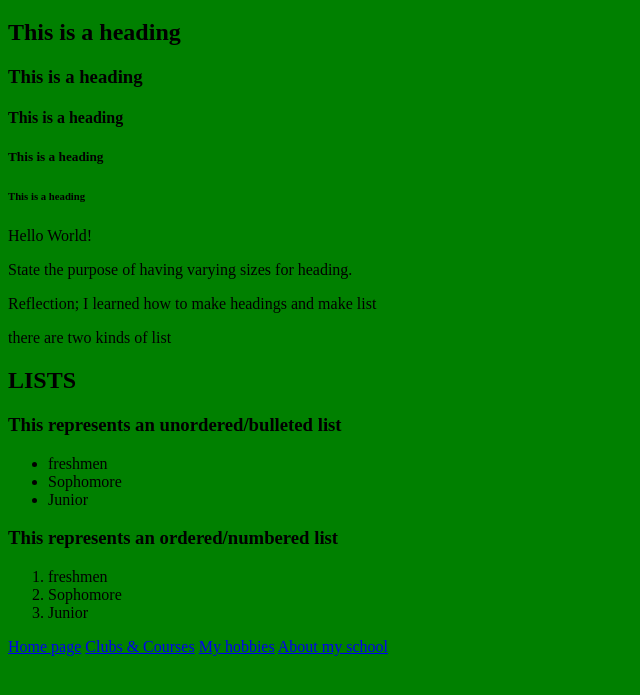
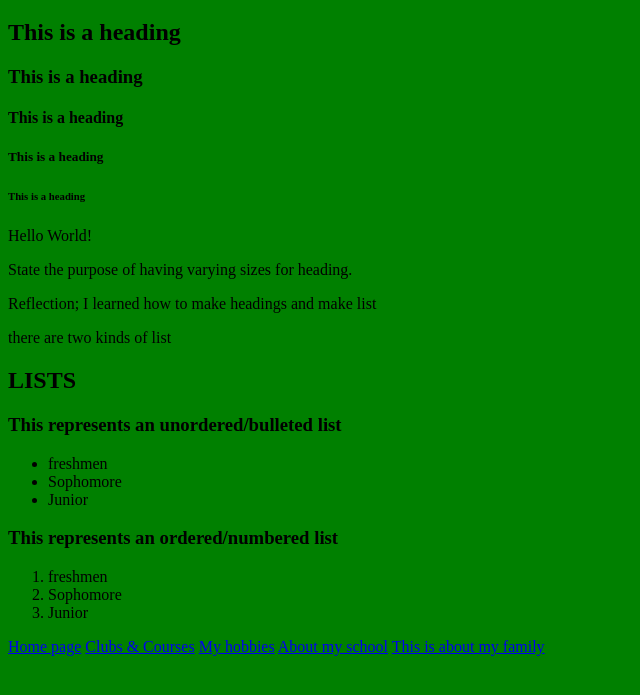
Before and after one commit to jerries20/jerries20_web, a plain HTML site: page index.html in a window 1280 px wide. Shown: the part 61-756 px from the top of the page, without its empty margins (0-640 px from the left). Drawn offline with Linux system fonts and the light colour scheme.

Commit message:
Update index.html

```diff
--- a/index.html
+++ b/index.html
@@ -55,7 +55,7 @@
 			   <a href = "list.html"> Clubs & Courses</a>
 			   <a href = "hobbies.html" > My hobbies</a>
 			   <a href = "my_school_info.html" > About my school</a>
-		           <a href = "my_Family.html > This is about my family</a>
+		           <a href = "my_Family.html" > This is about my family</a>
 
 
 
```
